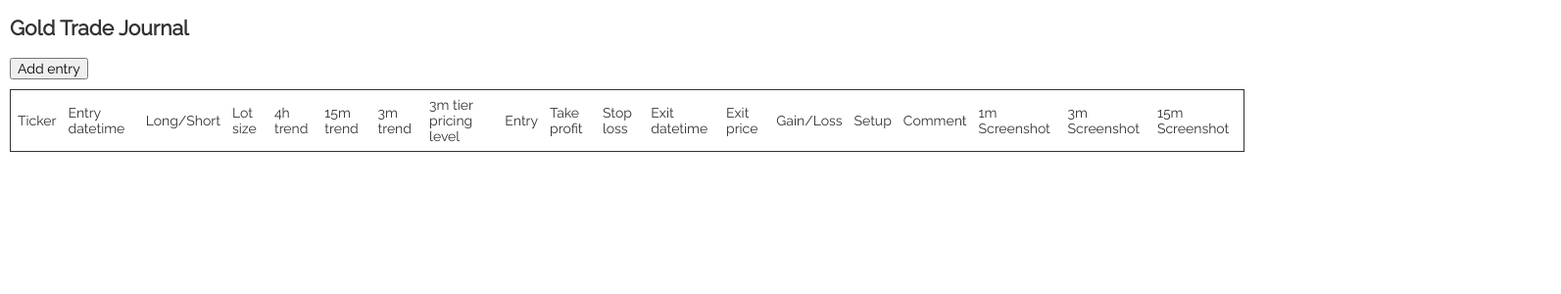
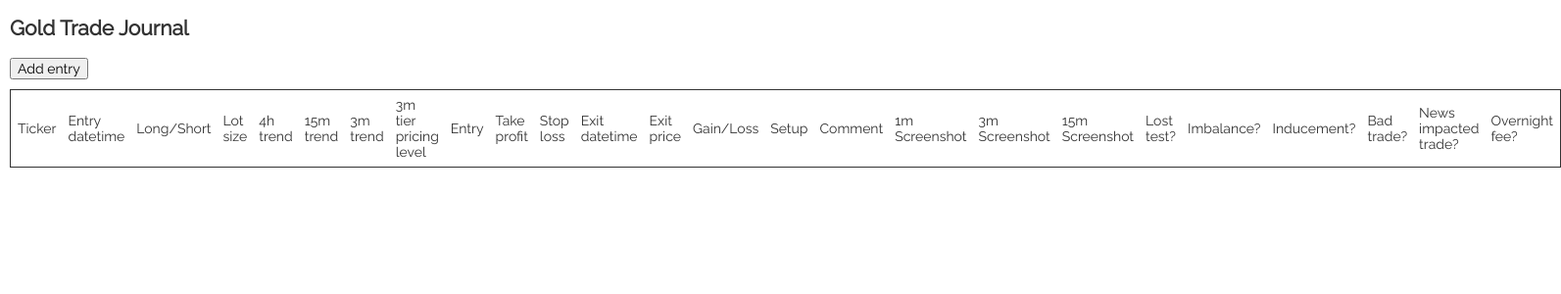
Before and after one commit to ekarudianto/my-website, a React app: page /trade-journal in a window 1280 px wide. Shown: the top 300 px of the page at 98% size, 1593 px wide, since content can reach past the window. Built offline with nearby package versions, Linux system fonts and the light colour scheme.

Commit message:
Add checkboxes

```diff
--- a/src/components/TradeJournal/SummaryBox.js
+++ b/src/components/TradeJournal/SummaryBox.js
@@ -31,6 +31,12 @@ const SummaryBox = ({ rows }) => {
         row.setup,
         row.comment,
         mappedImages,
+        row.lostTest,
+        row.imbalance,
+        row.inducement,
+        row.badTrade,
+        row.newsImpactedTrade,
+        row.overnightFee,
       ].join(',');
     }).join('|');
   };
--- a/src/components/TradeJournal/index.js
+++ b/src/components/TradeJournal/index.js
@@ -38,6 +38,12 @@ export default function TradeJournal() {
       '1mScreenshot': "",
       '3mScreenshot': "",
       '15mScreenshot': "",
+      lostTest: false,
+      imbalance: false,
+      inducement: false,
+      badTrade: false,
+      newsImpactedTrade: false,
+      overnightFee: false,
     };
     setRows([...rows, newRow]);
     setLastAddedRowId(newRow.id);
@@ -80,6 +86,12 @@ export default function TradeJournal() {
           <td>1m Screenshot</td>
           <td>3m Screenshot</td>
           <td>15m Screenshot</td>
+          <td>Lost test?</td>
+          <td>Imbalance?</td>
+          <td>Inducement?</td>
+          <td>Bad trade?</td>
+          <td>News impacted trade?</td>
+          <td>Overnight fee?</td>
         </tr>
         </thead>
         <tbody>
@@ -243,6 +255,30 @@ export default function TradeJournal() {
                 }
               />
             </td>
+            <td>
+              <input type={'checkbox'} checked={row['lostTest']}
+                     onChange={() => handleInputChange(row.id, "lostTest", !row['lostTest'])}/>
+            </td>
+            <td>
+              <input type={'checkbox'} checked={row['imbalance']}
+                     onChange={() => handleInputChange(row.id, "imbalance", !row['imbalance'])}/>
+            </td>
+            <td>
+              <input type={'checkbox'} checked={row['inducement']}
+                     onChange={() => handleInputChange(row.id, "inducement", !row['inducement'])}/>
+            </td>
+            <td>
+              <input type={'checkbox'} checked={row['badTrade']}
+                     onChange={() => handleInputChange(row.id, "badTrade", !row['badTrade'])}/>
+            </td>
+            <td>
+              <input type={'checkbox'} checked={row['newsImpactedTrade']}
+                     onChange={() => handleInputChange(row.id, "newsImpactedTrade", !row['newsImpactedTrade'])}/>
+            </td>
+            <td>
+              <input type={'checkbox'} checked={row['overnightFee']}
+                     onChange={() => handleInputChange(row.id, "overnightFee", !row['overnightFee'])}/>
+            </td>
 
           </tr>
         ))}
```
